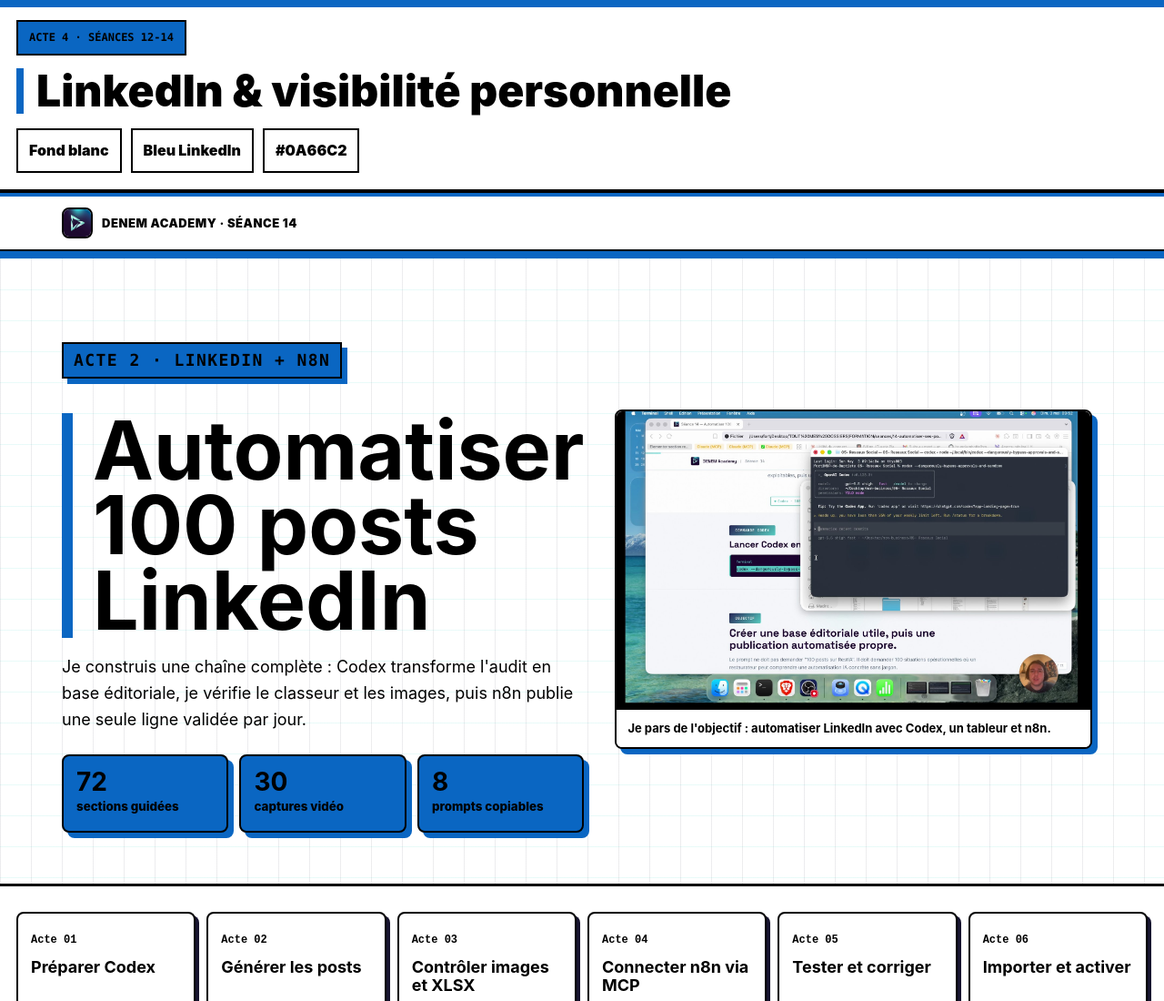
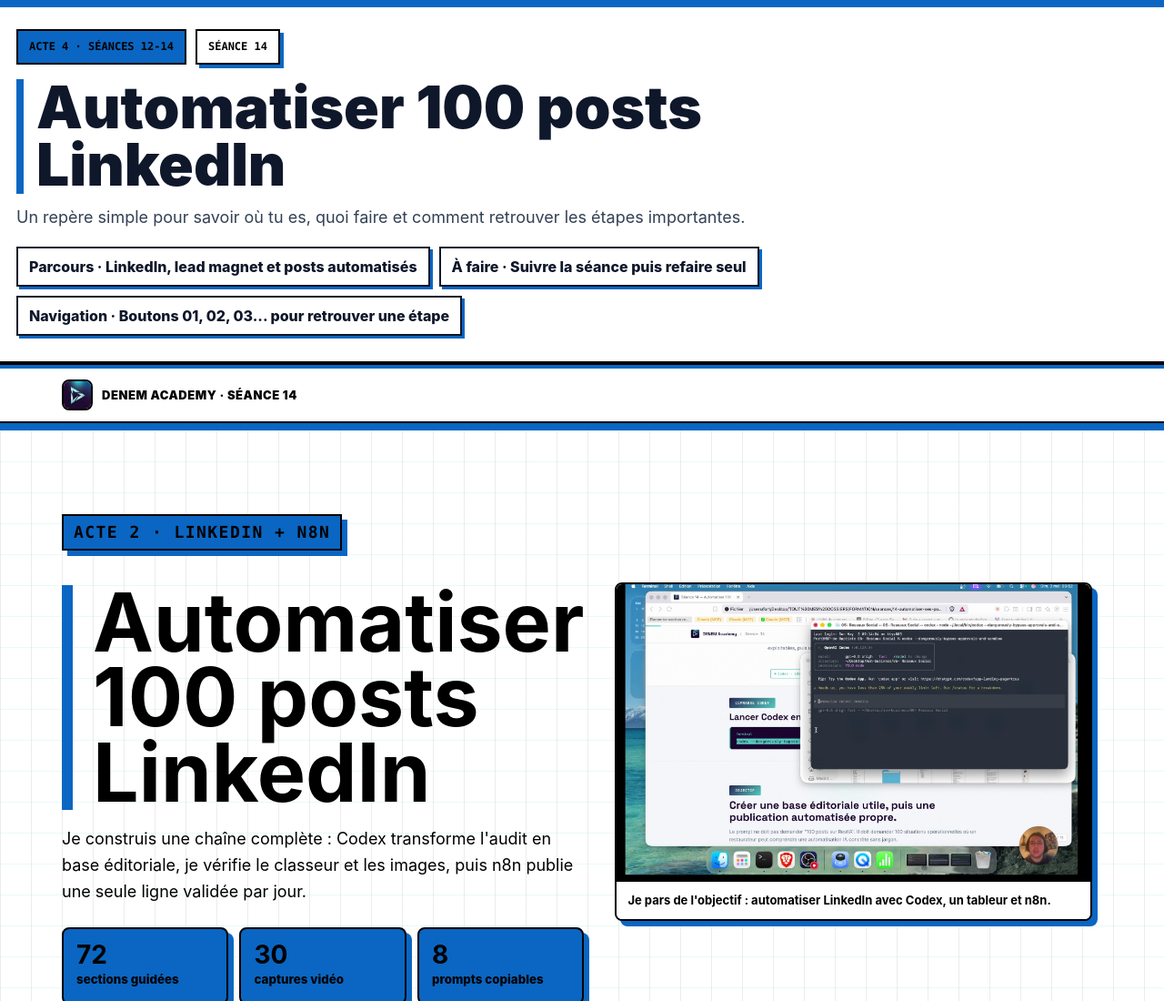
Before and after one commit to DenemAcademy/seance-14-automatiser-posts-linkedin, a plain HTML site: page index.html in a window 1280 px wide. Shown: the top 1100 px of the page at 91% size. Drawn offline with Linux system fonts and the light colour scheme.

Commit message:
Improve student-facing support header

```diff
--- a/index.html
+++ b/index.html
@@ -121,8 +121,8 @@
   }
 }
 </style>
-<!-- DENEM three-color act theme -->
-<style id="denem-three-color-act-theme">
+<!-- DENEM support visual theme -->
+<style id="denem-support-visual-theme">
 :root {
   color-scheme: light;
   --denem-white: #FFFFFF;
@@ -597,23 +597,99 @@
 }
 </style>
 
+
+<style id="denem-student-header-cleanup">
+.denem-act-ribbon {
+  padding: 28px 18px !important;
+  background: #ffffff !important;
+}
+.denem-act-ribbon__inner {
+  max-width: 1320px !important;
+  margin: 0 auto !important;
+}
+.denem-act-ribbon__topline {
+  display: flex;
+  flex-wrap: wrap;
+  align-items: center;
+  gap: 10px;
+  margin-bottom: 16px;
+}
+.denem-act-ribbon__session {
+  display: inline-flex;
+  align-items: center;
+  border: 2px solid #0f172a;
+  background: #ffffff;
+  color: #0f172a;
+  padding: 8px 12px;
+  font-family: ui-monospace, SFMono-Regular, Menlo, Monaco, Consolas, monospace;
+  font-size: 12px;
+  font-weight: 900;
+  text-transform: uppercase;
+  box-shadow: 4px 4px 0 var(--denem-act-color, var(--denem-act, #6d3df2));
+}
+.denem-act-ribbon h2 {
+  max-width: 1040px;
+  margin: 0 0 12px !important;
+  color: #0f172a !important;
+  font-size: clamp(34px, 5vw, 68px) !important;
+  line-height: .98 !important;
+  letter-spacing: 0 !important;
+}
+.denem-act-ribbon p {
+  max-width: 960px !important;
+  margin: 0 !important;
+  color: #334155 !important;
+  font-size: 18px !important;
+  line-height: 1.6 !important;
+}
+.denem-act-ribbon__chips {
+  gap: 10px !important;
+  margin-top: 18px !important;
+}
+.denem-act-ribbon__chips span {
+  border: 2px solid #0f172a !important;
+  background: #ffffff !important;
+  color: #0f172a !important;
+  padding: 10px 12px !important;
+  font-weight: 850 !important;
+  line-height: 1.25 !important;
+  box-shadow: 3px 3px 0 var(--denem-act-color, var(--denem-act, #6d3df2));
+}
+@media (max-width: 700px) {
+  .denem-act-ribbon {
+    padding: 22px 14px !important;
+  }
+  .denem-act-ribbon h2 {
+    font-size: clamp(30px, 11vw, 44px) !important;
+  }
+  .denem-act-ribbon p {
+    font-size: 16px !important;
+  }
+  .denem-act-ribbon__chips {
+    display: grid !important;
+    grid-template-columns: 1fr !important;
+  }
+}
+</style>
+
 </head>
 <body>
 
-<section class="denem-act-ribbon" aria-label="Acte stratégique">
+<section class="denem-act-ribbon" aria-label="En-tête du support de cours">
   <div class="denem-act-ribbon__inner">
-    <span class="denem-act-ribbon__kicker">Acte 4 · Séances 12-14</span>
-    <h2>LinkedIn & visibilité personnelle</h2>
-
-    <div class="denem-act-ribbon__chips">
-      <span>Fond blanc</span>
-      <span>Bleu LinkedIn</span>
-      <span>#0A66C2</span>
+    <div class="denem-act-ribbon__topline">
+      <span class="denem-act-ribbon__kicker">Acte 4 · Séances 12-14</span>
+      <span class="denem-act-ribbon__session">Séance 14</span>
+    </div>
+    <h2>Automatiser 100 posts LinkedIn</h2>
+    <p>Un repère simple pour savoir où tu es, quoi faire et comment retrouver les étapes importantes.</p>
+    <div class="denem-act-ribbon__chips" aria-label="Repères utiles du support">
+      <span>Parcours · LinkedIn, lead magnet et posts automatisés</span>
+      <span>À faire · Suivre la séance puis refaire seul</span>
+      <span>Navigation · Boutons 01, 02, 03... pour retrouver une étape</span>
     </div>
   </div>
 </section>
-
-
 
 <div class="progress" id="progress"></div>
 <nav class="topbar">
@@ -1577,19 +1653,8 @@
     </ul>
   </div>
 </section>
-<script id="denem-three-color-act-theme-script">
+<script id="denem-support-script">
 (function () {
-  const header = document.querySelector('header');
-  if (header) {
-    const colorPattern = /(Cette page appartient|couleur dominante|Fond blanc|Vert Supabase|Bleu LinkedIn|#[0-9A-Fa-f]{6})/;
-    header.querySelectorAll('p, span, div, li').forEach((el) => {
-      const text = (el.textContent || '').replace(/\s+/g, ' ').trim();
-      if (text.length > 0 && text.length < 240 && colorPattern.test(text)) {
-        el.remove();
-      }
-    });
-  }
-
   document.querySelectorAll('.reveal').forEach((el) => {
     el.classList.add('visible', 'is-visible');
   });
```
